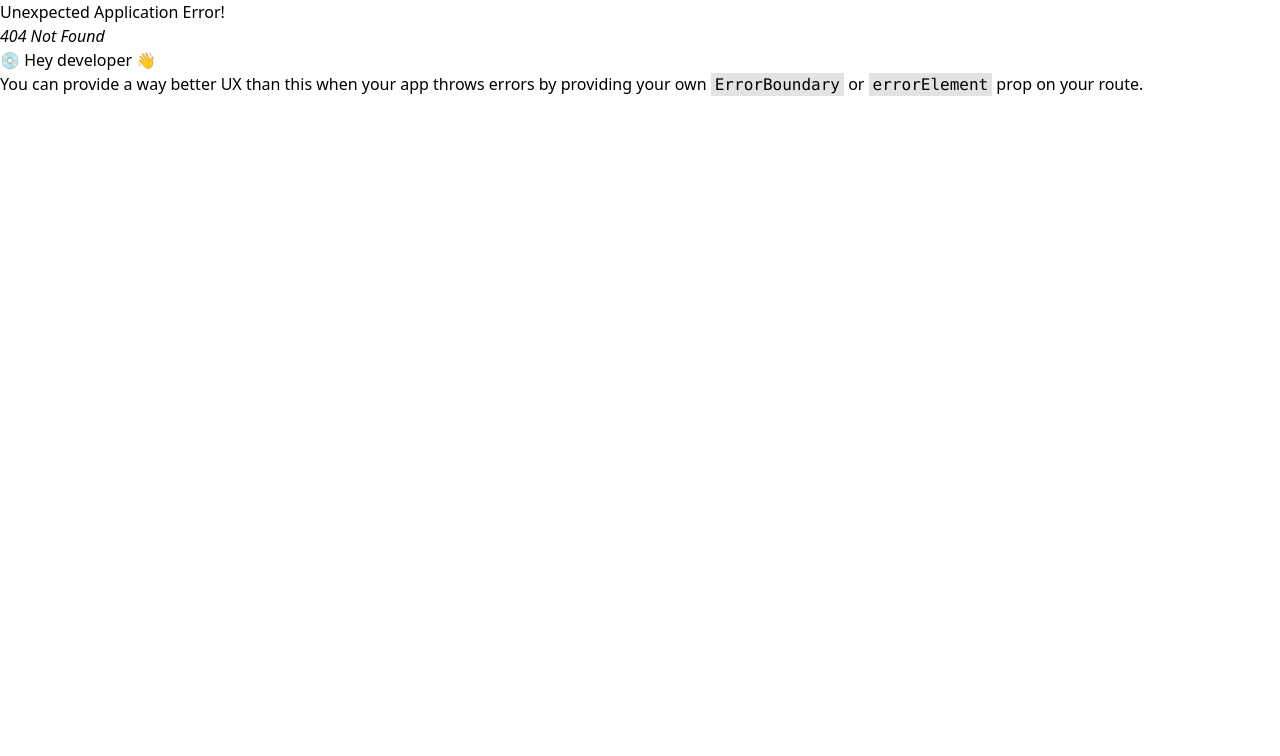
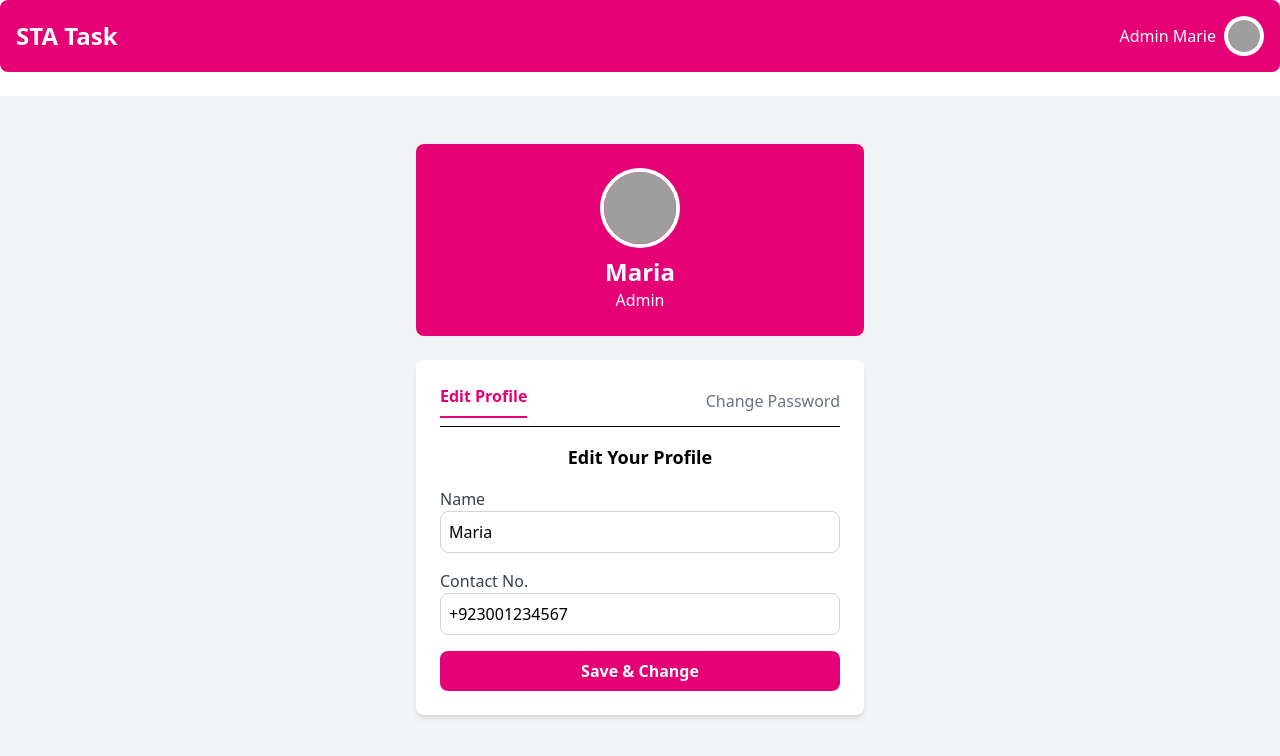
Before and after one commit to Nahidul-Islam-Siam/redux-authentication, a React (Vite) app: page /setting in a window 1280 px wide. Before the commit this address had no page. Shown: the top 756 px of the page. Built offline with nearby package versions, Linux system fonts and the light colour scheme; grey boxes are pictures that could not be loaded.

Commit message:
add MainLayout component to include Navbar; implement EditProfile component and update router for settings page

```diff
--- a/src/App.jsx
+++ b/src/App.jsx
@@ -1,10 +1,12 @@
-import { Outlet } from "react-router-dom";
+// App.js
+import { Outlet } from "react-router-dom"; // For rendering child routes
 
 function App() {
   return (
-    <>
+    <div>
+      {/* Main layout handles the Navbar and renders the appropriate page */}
       <Outlet />
-    </>
+    </div>
   );
 }
 
--- a/src/components/Dashboard.jsx
+++ b/src/components/Dashboard.jsx
@@ -105,7 +105,7 @@ const Dashboard = () => {
           </Menu>
         </div>
       </div> */}
-      <Navbar/>
+      {/* <Navbar/> */}
 
       {/* Stats Cards - Responsive Grid */}
       <div className="grid sm:grid-cols-1 md:grid-cols-3 gap-6">
--- a/src/components/Settings.jsx
+++ b/src/components/Settings.jsx
@@ -0,0 +1,56 @@
+
+
+
+const EditProfile = () => {
+  return (
+    <div className="min-h-screen bg-gray-100 flex flex-col items-center">
+
+
+      {/* Profile Card */}
+      <div className="bg-pink-600 p-6 mt-6 rounded-lg text-white text-center w-3/4 max-w-md">
+        <img
+          src="/path/to/profile.jpg"
+          alt="Profile"
+          className="w-20 h-20 rounded-full mx-auto border-4 border-white"
+        />
+        <h2 className="text-2xl font-semibold mt-2">Maria</h2>
+        <p>Admin</p>
+      </div>
+
+      {/* Edit Profile Section */}
+      <div className="mt-6 w-3/4 max-w-md bg-white p-6 rounded-lg shadow-md">
+        {/* Tabs */}
+        <div className="flex justify-between border-b pb-2 mb-4">
+          <button className="text-pink-600 font-semibold border-b-2 border-pink-600 pb-2">Edit Profile</button>
+          <button className="text-gray-500">Change Password</button>
+        </div>
+
+        {/* Form */}
+        <h3 className="text-lg font-semibold text-center mb-4">Edit Your Profile</h3>
+        <form className="space-y-4">
+          <div>
+            <label className="block text-gray-700">Name</label>
+            <input
+              type="text"
+              className="w-full p-2 border border-gray-300 rounded-lg"
+              defaultValue="Maria"
+            />
+          </div>
+          <div>
+            <label className="block text-gray-700">Contact No.</label>
+            <input
+              type="text"
+              className="w-full p-2 border border-gray-300 rounded-lg"
+              defaultValue="+923001234567"
+            />
+          </div>
+          <button className="w-full bg-pink-600 text-white p-2 rounded-lg font-semibold">
+            Save & Change
+          </button>
+        </form>
+      </div>
+    </div>
+  );
+};
+
+export default EditProfile;
--- /dev/null
+++ b/src/route/MainLayout.jsx
@@ -0,0 +1,17 @@
+// components/MainLayout.js
+
+import { Outlet } from "react-router-dom";
+import Navbar from "../components/Navbar";
+
+const MainLayout = () => {
+  return (
+    <div>
+      <Navbar />
+      <div className="p-6 bg-gray-100 min-h-screen">
+        <Outlet />
+      </div>
+    </div>
+  );
+};
+
+export default MainLayout;
--- a/src/route/router.jsx
+++ b/src/route/router.jsx
@@ -6,6 +6,8 @@ import ForgotPasswordForm from "../components/ForgotPasswordForm";
 import VerificationForm from "../components/VerificationForm";
 import SetNewPasswordForm from "../components/SetNewPasswordForm";
 import Dashboard from "../components/Dashboard";
+import MainLayout from "./MainLayout";
+import EditProfile from "../components/Settings";  // Ensure this component is correctly imported
 
 const router = createBrowserRouter([
   {
@@ -13,28 +15,44 @@ const router = createBrowserRouter([
     element: <App />,
     children: [
       {
-        index: true,  // This makes SignupForm render at "/"
+        index: true,  // Signup page without Navbar
         element: <SignupForm />,
       },
       {
-        path: "login",
+        path: "login",  // Login page without Navbar
         element: <LoginForm />,
       },
       {
-        path: "forgot-password",
+        path: "forgot-password",  // Forgot Password page without Navbar
         element: <ForgotPasswordForm />,
       },
       {
-        path: "verification-form",
+        path: "verification-form",  // Verification page without Navbar
         element: <VerificationForm />,
       },
       {
-        path: "set-new-password-form",
+        path: "set-new-password-form",  // Set New Password page without Navbar
         element: <SetNewPasswordForm />,
       },
       {
-        path: "dashboard",
-        element: <Dashboard/>,
+        path: "dashboard",  // Dashboard page with Navbar
+        element: <MainLayout />,  // Using MainLayout to include Navbar
+        children: [
+          {
+            index: true,  // Default route for Dashboard
+            element: <Dashboard />,
+          },
+        ],
+      },
+      {
+        path: "setting",  // Settings page with Navbar (separate from /dashboard)
+        element: <MainLayout />,  // Using MainLayout to include Navbar
+        children: [
+          {
+            index: true,
+            element: <EditProfile />,  // Settings page will render here
+          },
+        ],
       },
     ],
   },
```
